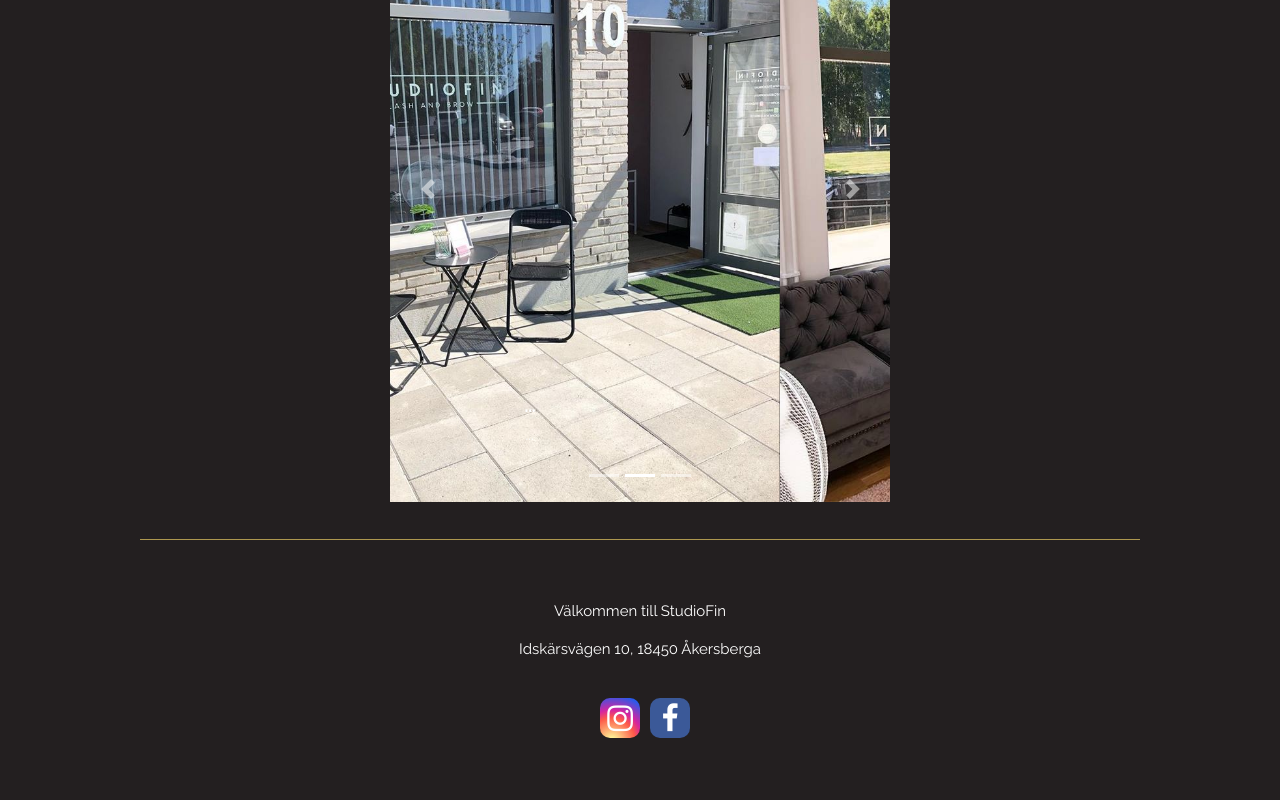
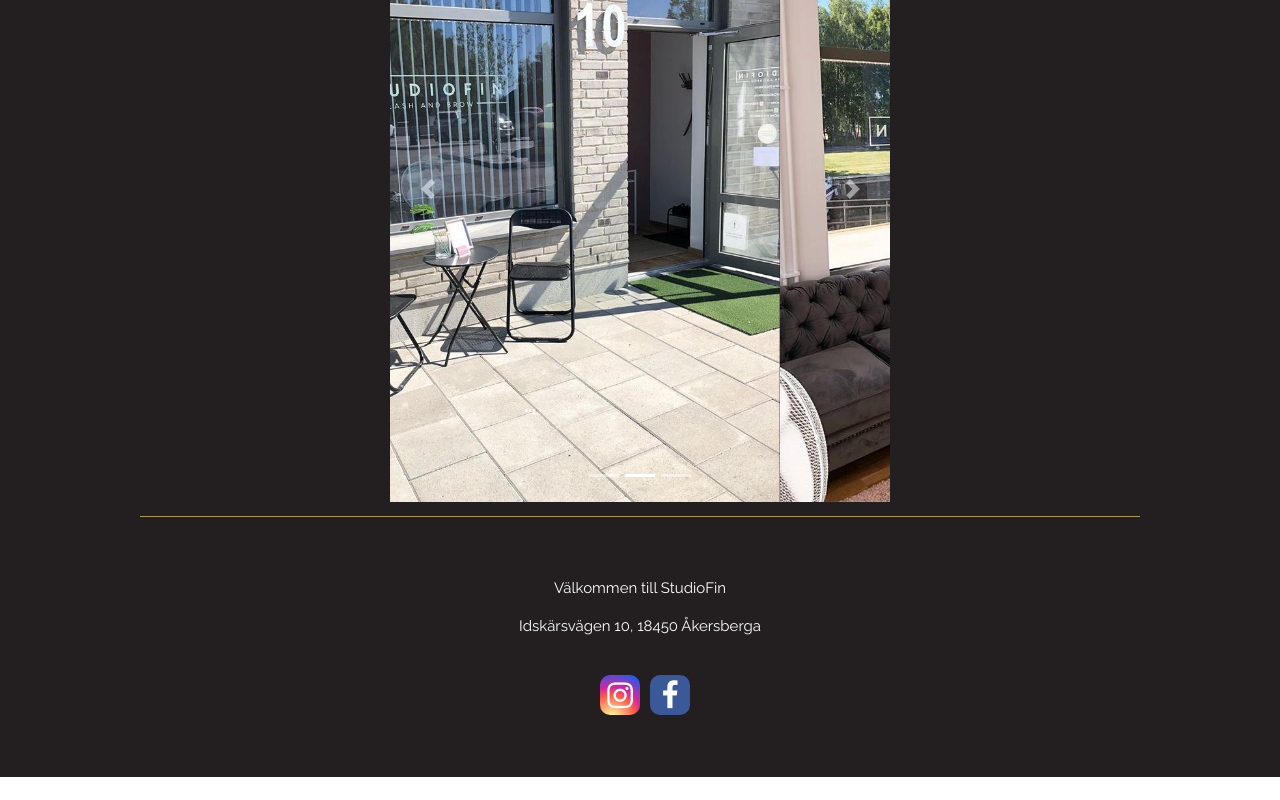
Before and after one commit to suebbe/studiofin, a React (Create React App) app: page / in a window 1280 px wide. Shown: the part 527-1327 px from the top of the page. After the commit the page ends 1304 px from the top, so only its background shows below. Built offline with nearby package versions, Linux system fonts and the light colour scheme.

Commit message:
added styling to lower hr tag

```diff
--- a/src/App.css
+++ b/src/App.css
@@ -34,3 +34,7 @@ hr {
 .main-hr {
   margin-bottom: -50px;
 }
+
+.bottom-hr {
+  margin-top: -8px;
+}
--- a/src/App.js
+++ b/src/App.js
@@ -109,7 +109,7 @@ _displayPage = () => {
             { this._displayPage() }
           </div>
           <br/>
-          <hr/>
+          <hr className="bottom-hr"/>
         </div>
         <Footer />
       </div>
```
Also changed, not shown: src/components/nav/Nav.css (+6 -0 lines).
